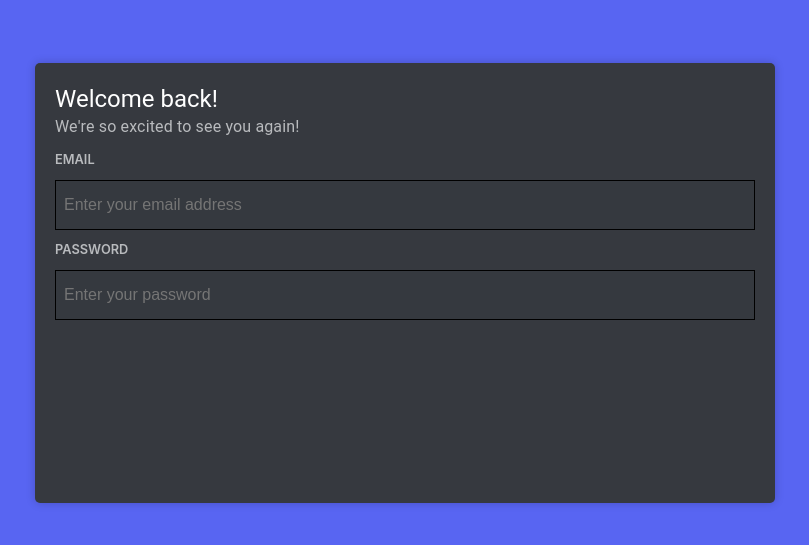
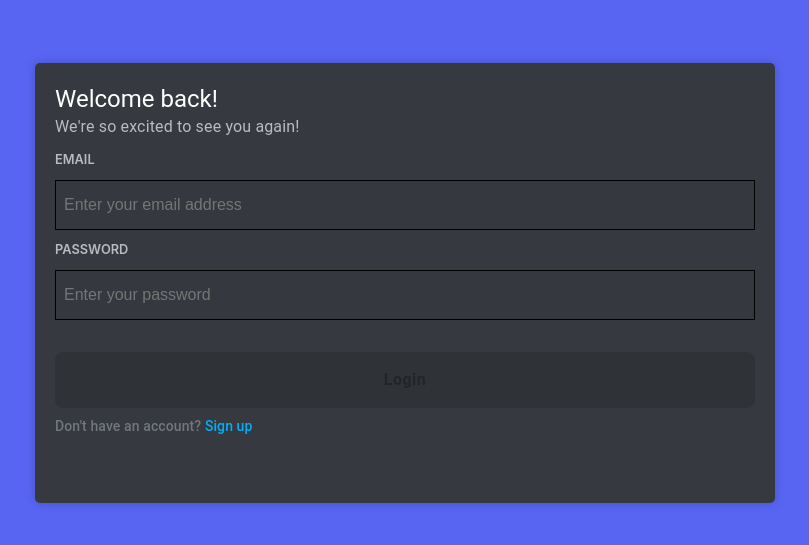
Before and after one commit to bradonsiegle/chat-app, a React (Create React App) app in the folder frontend/: page /login in a window 1280 px wide. Shown: the part 117-662 px from the top of the page, without its empty margins (235-1044 px from the left). Built offline with nearby package versions, Linux system fonts and the light colour scheme.

Commit message:
add footer

```diff
--- a/frontend/src/authPages/LoginPage/LoginPage.jsx
+++ b/frontend/src/authPages/LoginPage/LoginPage.jsx
@@ -1,11 +1,15 @@
 import { useState } from 'react';
 import { AuthBox } from '../../shared/components/AuthBox';
-import { LoginPageHeader } from './LoginPageHeader';
-import { LoginPageInputs } from './LoginPageInputs';
+import { LoginPageHeader, LoginPageInputs, LoginPageFooter } from './index.js';
 
 export const LoginPage = () => {
 	const [email, setEmail] = useState('');
 	const [password, setPassword] = useState('');
+	const [isFormValid, setIsFormValid] = useState(false);
+
+	const handleLogin = () => {
+		console.log('Login');
+	};
 
 	return (
 		<AuthBox>
@@ -16,6 +20,7 @@ export const LoginPage = () => {
 				password={password}
 				setPassword={setPassword}
 			/>
+			<LoginPageFooter isFormValid={isFormValid} handleLogin={handleLogin} />
 		</AuthBox>
 	);
 };
```
